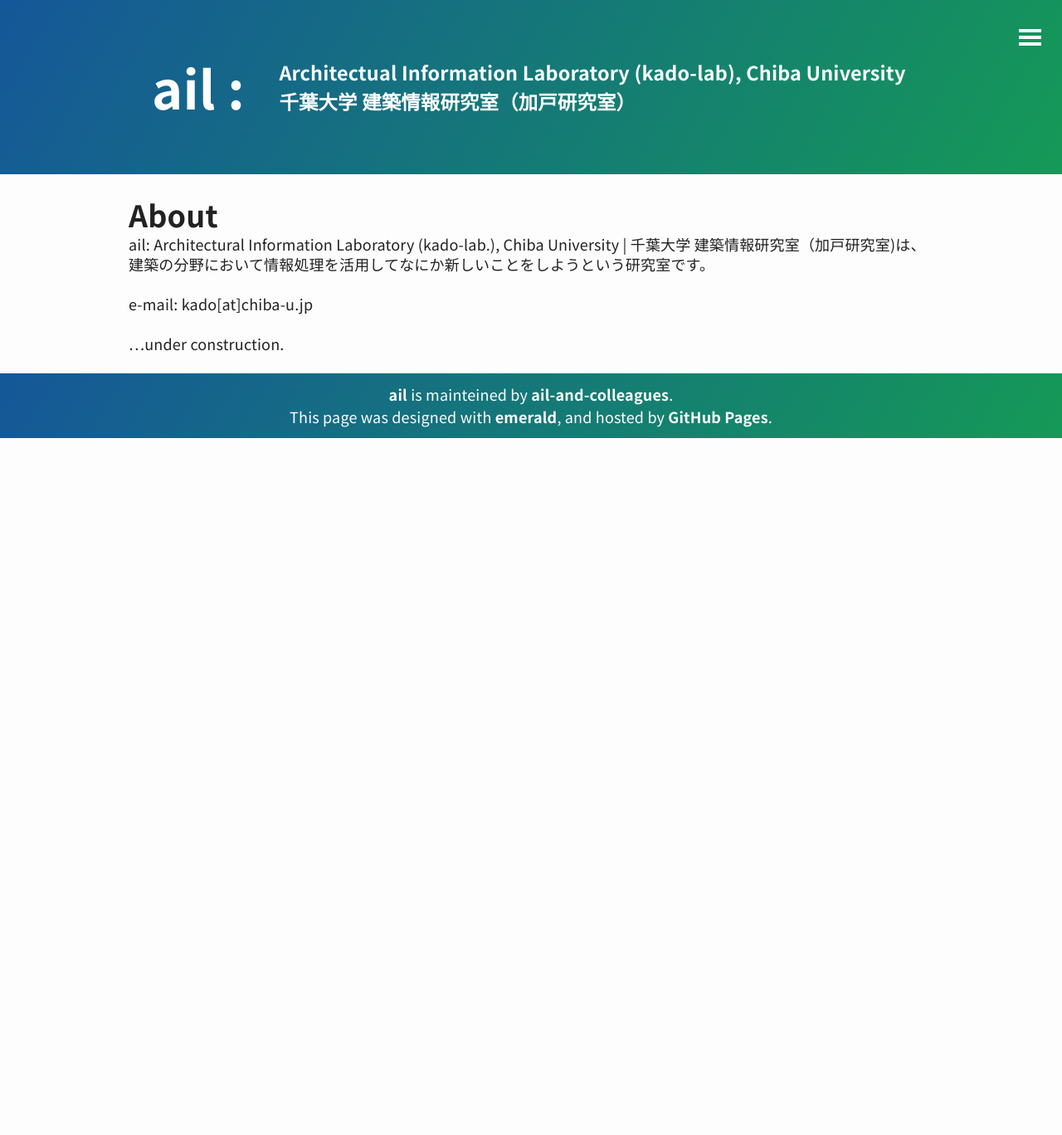
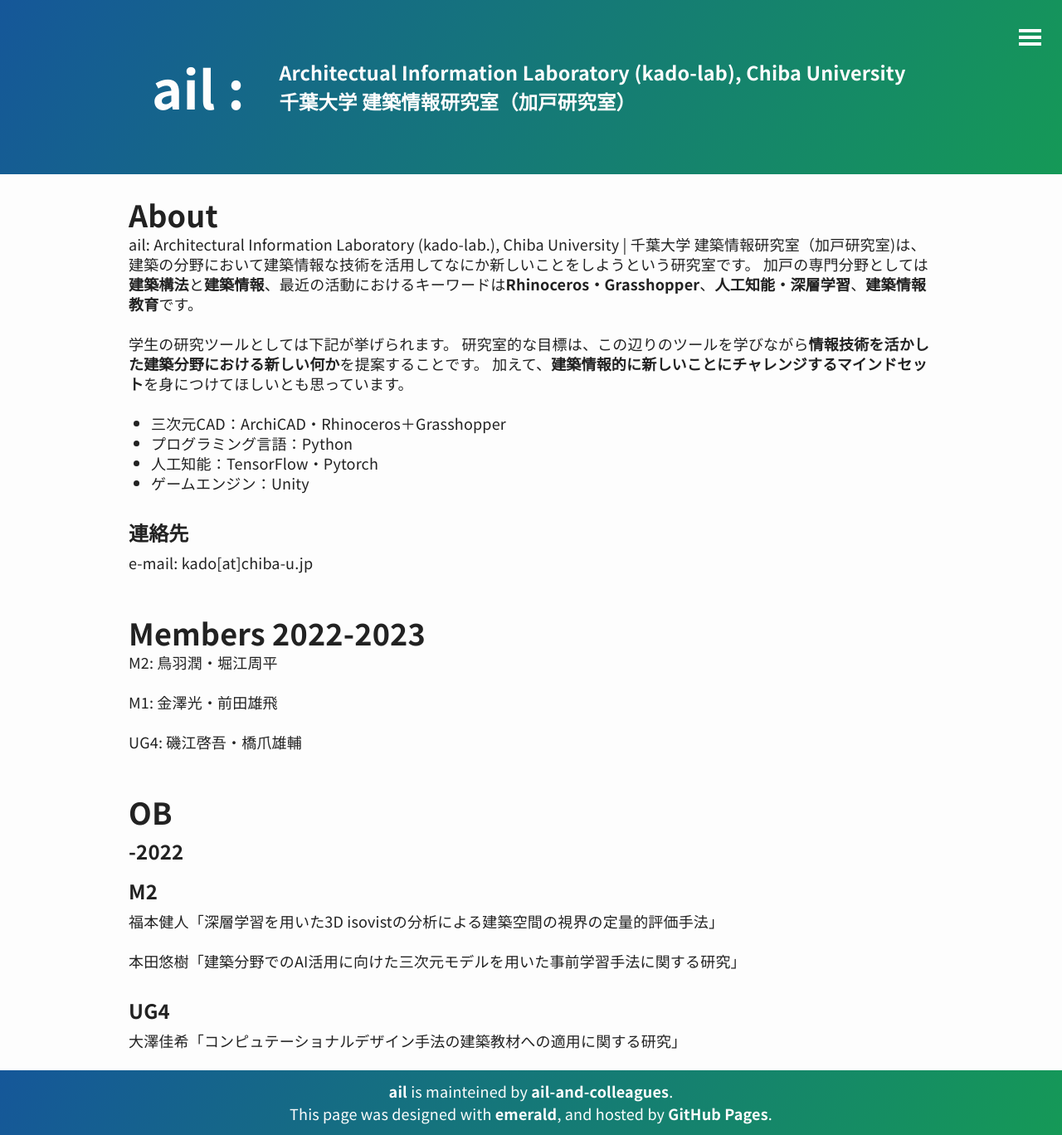
Before and after one commit to ail-and-colleagues/ail-and-colleagues.github.io, a Jekyll site: the page built from staticpages/about.html.md, in a window 1280 px wide. Shown: the whole page at 83% size. Built offline with Jekyll 4.4.1, drawn with Linux system fonts in a browser that asks for light colours; before the commit the page ends 900 px from its top, so only the background shows below that.

Commit message:
update about

```diff
--- a/staticpages/about.html.md
+++ b/staticpages/about.html.md
@@ -4,8 +4,32 @@ title: About ail
 ---
 
 ## About
-ail: Architectural Information Laboratory (kado-lab.), Chiba University | 千葉大学 建築情報研究室（加戸研究室)は、建築の分野において情報処理を活用してなにか新しいことをしようという研究室です。
+ail: Architectural Information Laboratory (kado-lab.), Chiba University | 千葉大学 建築情報研究室（加戸研究室)は、建築の分野において建築情報な技術を活用してなにか新しいことをしようという研究室です。
+加戸の専門分野としては**建築構法**と**建築情報**、最近の活動におけるキーワードは**Rhinoceros・Grasshopper**、**人工知能・深層学習**、**建築情報教育**です。
 
+学生の研究ツールとしては下記が挙げられます。
+研究室的な目標は、この辺りのツールを学びながら**情報技術を活かした建築分野における新しい何か**を提案することです。
+加えて、**建築情報的に新しいことにチャレンジするマインドセット**を身につけてほしいとも思っています。
+- 三次元CAD：ArchiCAD・Rhinoceros＋Grasshopper
+- プログラミング言語：Python
+- 人工知能：TensorFlow・Pytorch
+- ゲームエンジン：Unity
+
+### 連絡先
 e-mail: kado[at]chiba-u.jp
 
-...under construction.
+## Members 2022-2023
+M2: 鳥羽潤・堀江周平
+
+M1: 金澤光・前田雄飛
+
+UG4: 磯江啓吾・橋爪雄輔
+
+## OB
+### -2022
+#### M2
+福本健人「深層学習を用いた3D isovistの分析による建築空間の視界の定量的評価手法」
+
+本田悠樹「建築分野でのAI活用に向けた三次元モデルを用いた事前学習手法に関する研究」
+#### UG4
+大澤佳希「コンピュテーショナルデザイン手法の建築教材への適用に関する研究」
```
